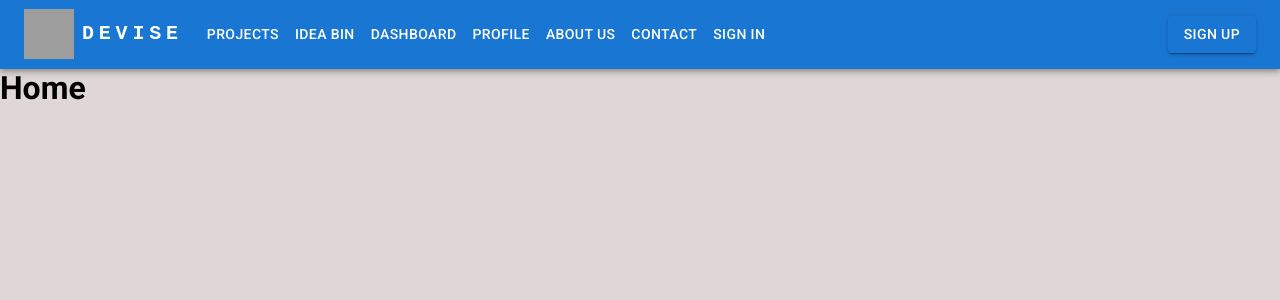
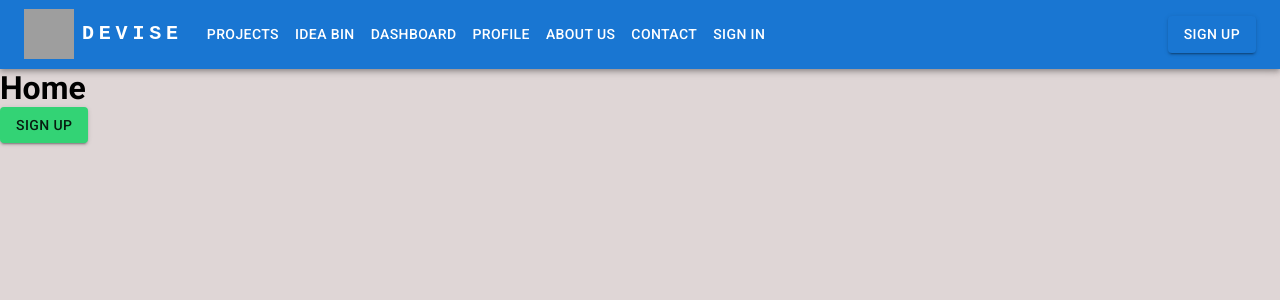
Before and after one commit to Brainybrian316/DEVise, a React (Create React App) app: page / in a window 1280 px wide. Shown: the top 300 px of the page. Built offline with nearby package versions, Linux system fonts and the light colour scheme; grey boxes are pictures that could not be loaded.

Commit message:
signup button

```diff
--- /dev/null
+++ b/src/components/ui/SignupBtn.js
@@ -0,0 +1,22 @@
+import Button from '@mui/material/Button';
+import { createTheme } from '@mui/material/styles';
+import { ThemeProvider } from '@mui/material/styles';
+
+
+export default function signupBtn() {
+
+  const theme = createTheme({
+    palette: {
+      primary: {
+        main: '#33d375',
+      },
+
+    }
+    });
+  return (
+    <ThemeProvider theme={theme}>
+    <Button onClick={() => {alert('clicked');
+  }} variant="contained">Sign Up</Button>
+    </ThemeProvider>
+  );
+}
--- a/src/pages/Home/index.js
+++ b/src/pages/Home/index.js
@@ -1,11 +1,11 @@
-
+import SignupBtn from "../../components/ui/SignupBtn"
 
 export default function Home() {
   return (
     <>
 
       <h1>Home</h1>
-
+      <SignupBtn />
 
     </>
   )
```
